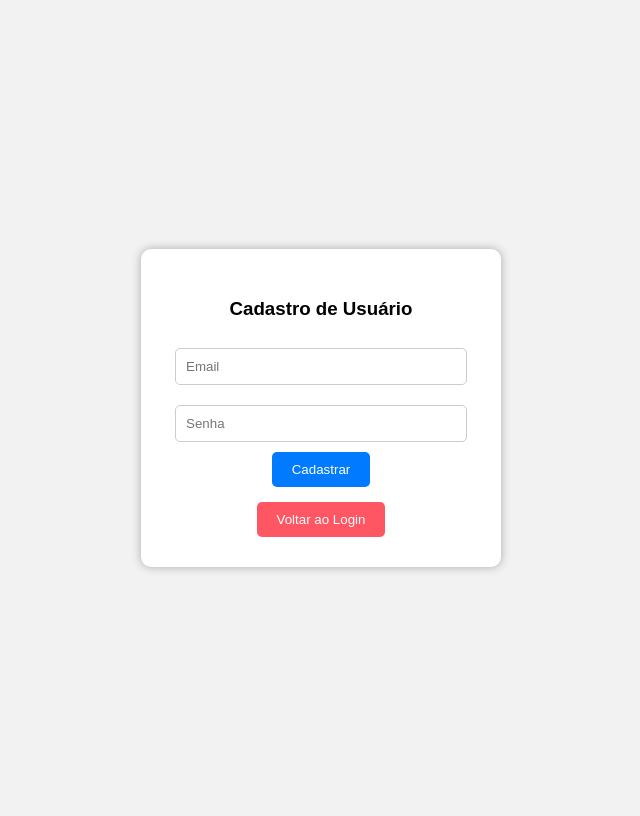
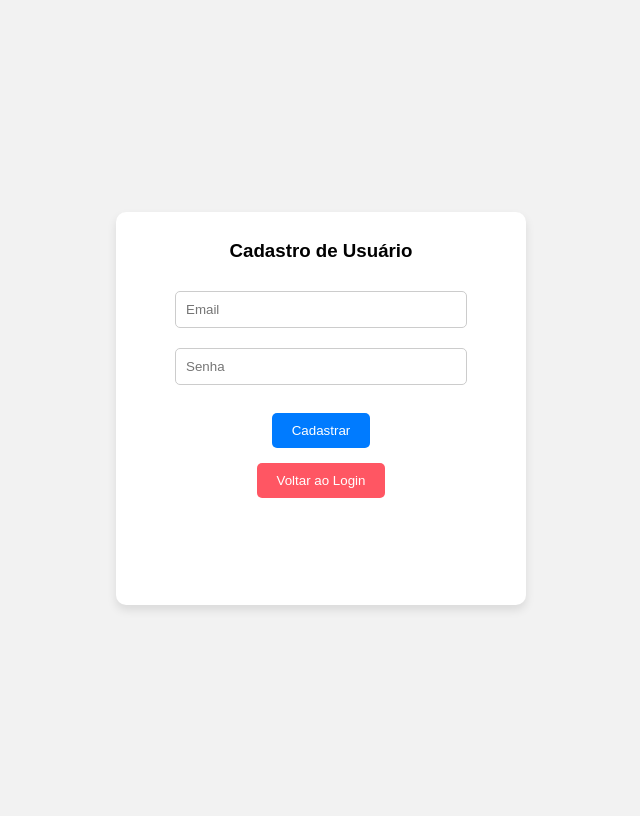
Before and after one commit to AbnerGomes/abner-py-fin-app, a Flask app: page /cadastro in a window 1280 px wide. Shown: the whole page, without its empty margins (319-959 px from the left). Run offline with Flask 3, Linux system fonts and the light colour scheme.

Commit message:
some adjusts

```diff
--- a/app.py
+++ b/app.py
@@ -65,6 +65,15 @@ def verifica_dados_bd(usuario):
     dados = c.fetchall()
     conn.close()
 
+    # Se não houver dados, retorna uma lista com valores padrão
+    if not dados:
+        dados = [
+            ('Alimentação', 0),
+            ('Saúde', 0),
+            ('Mobilidade', 0),
+            ('Entretenimento', 0)
+        ]
+
     return dados
 
 # Função para salvar o gasto no banco
@@ -74,7 +83,7 @@ def salvar_gasto(gasto, valor, data, categoria,usuario):
     cursor.execute('''
         INSERT INTO Gastos (Gasto, valor_gasto, data, categoria, usuario)
         VALUES (?, ?, ?, ?, ?)
-    ''', (gasto, valor, data, categoria))
+    ''', (gasto, valor, data, categoria,usuario))
     conn.commit()
     conn.close()
 
@@ -128,7 +137,7 @@ def extrato_gastos(usuario):
     conn = sqlite3.connect(DATABASE)
     cursor = conn.cursor()
 
-    cursor.execute("SELECT categoria, gasto, valor_gasto, strftime('%d/%m/%Y', data)  FROM gastos where usuario = ? ORDER BY data DESC",(usuario))
+    cursor.execute("SELECT categoria, gasto, valor_gasto, strftime('%d/%m/%Y', data)  FROM gastos where usuario = ? ORDER BY data DESC",(usuario,))
     resultados = cursor.fetchall()
 
     conn.close()
@@ -210,9 +219,6 @@ def cadastrar_gasto():
         salvar_gasto(gasto, valor, data, categoria,usuario)
         flash('Gasto cadastrado com sucesso!', 'success')
 
-        #timeout
-        import time
-        time.sleep(300)
         # return redirect(url_for('index'))  # Redireciona de volta para o dashboard
 
          # Retornar um script que exibe um alerta e redireciona
--- a/static/css/cadastro_usu.css
+++ b/static/css/cadastro_usu.css
@@ -8,12 +8,23 @@ body {
 }
 
 .container {
-    background: #fff;
+    /* background: #fff;
     padding: 30px;
     border-radius: 10px;
-    box-shadow: 0px 0px 10px #aaa;
+    box-shadow: 0px 0px 10px #aaa;*/
     text-align: center;
     width: 300px;
+    height: 350px;
+    background: #fff;
+    border-radius: 10px;
+    overflow: hidden;
+    padding: 10px 55px 33px 55px;
+
+    box-shadow: 0 5px 10px 0px rgba(0, 0, 0, 0.1);
+    -moz-box-shadow: 0 5px 10px 0px rgba(0, 0, 0, 0.1);
+    -webkit-box-shadow: 0 5px 10px 0px rgba(0, 0, 0, 0.1);
+    -o-box-shadow: 0 5px 10px 0px rgba(0, 0, 0, 0.1);
+    -ms-box-shadow: 0 5px 10px 0px rgba(0, 0, 0, 0.1);
 }
 
 input {
--- a/templates/cadastro.html
+++ b/templates/cadastro.html
@@ -11,6 +11,7 @@
         <form action="/cadastro" method="POST">
             <input type="text" name="email" placeholder="Email" required>
             <input type="password" name="senha" placeholder="Senha" required>
+            <br><br>
             <button class="button-cad" type="submit">Cadastrar</button>
         </form>
 
```
Also changed, not shown: instance/gastos.db.
